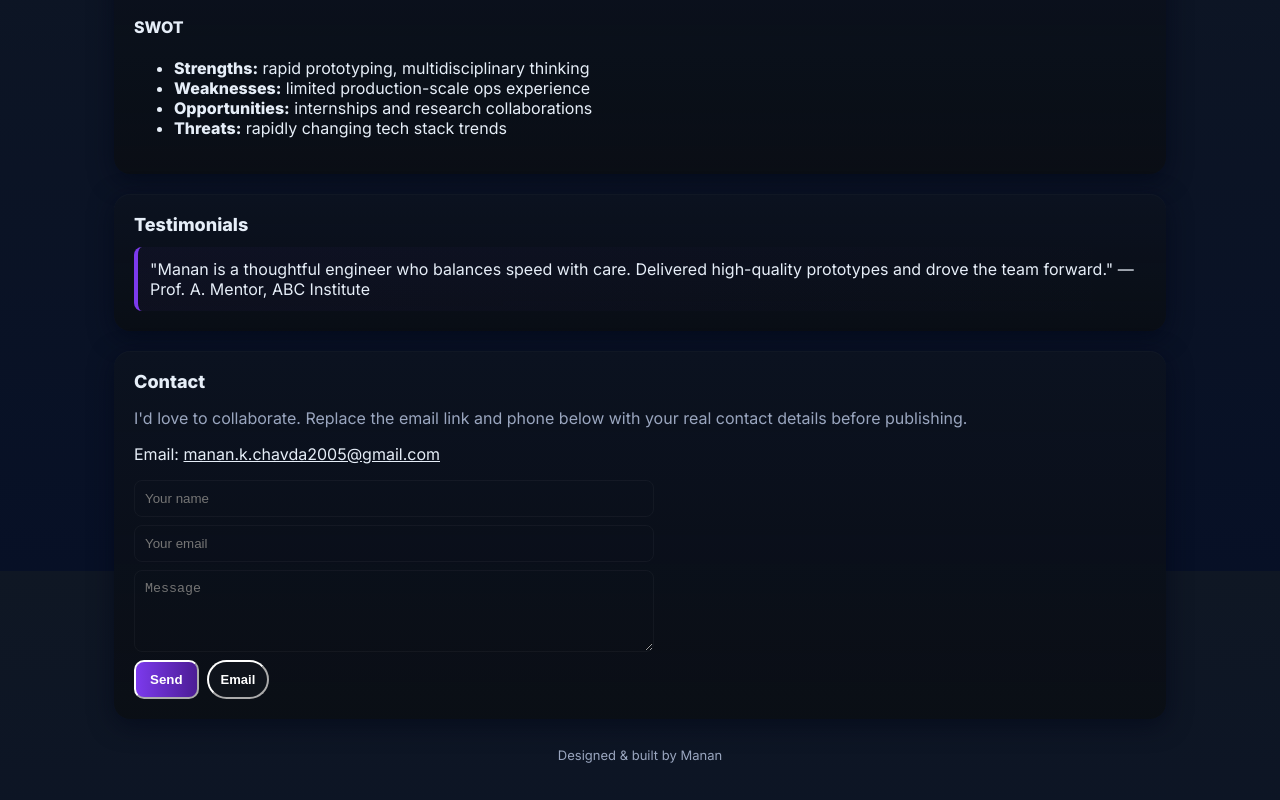
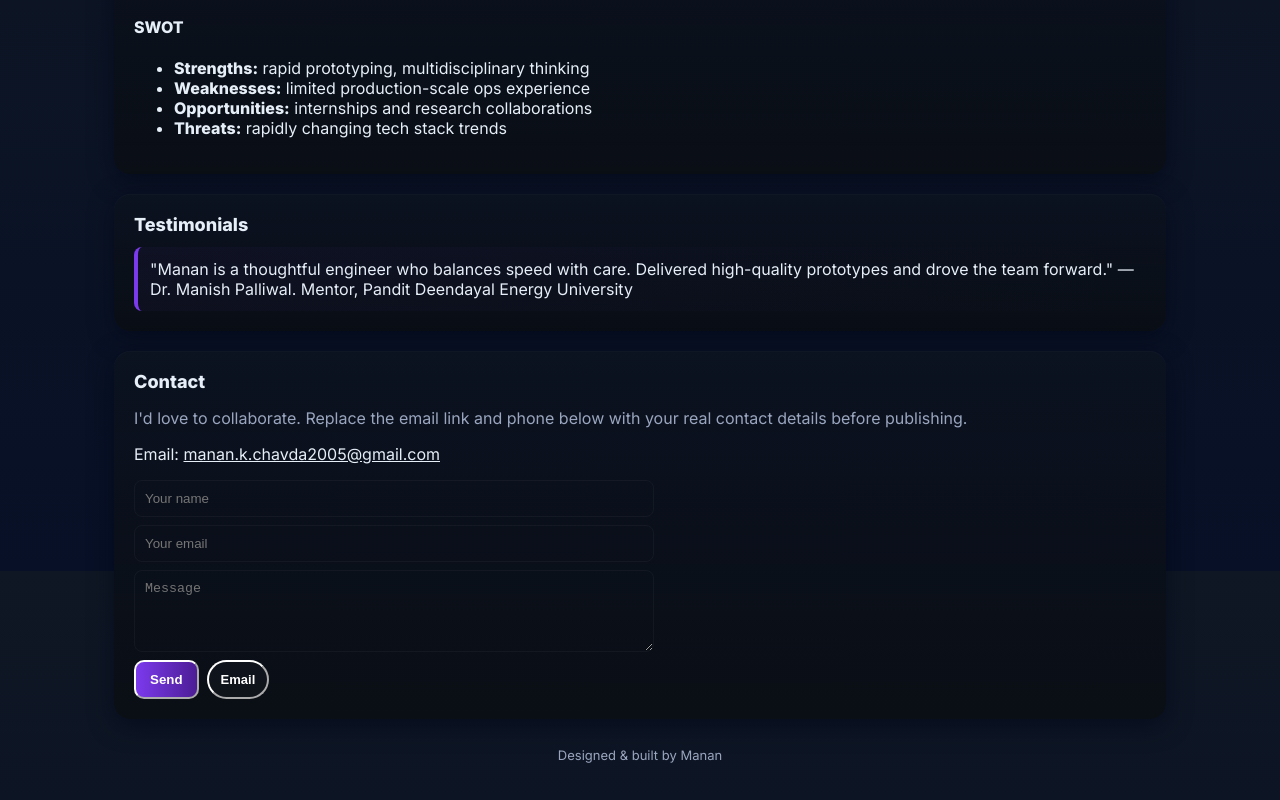
Before and after one commit to Manan-Chavda/digital-portfolio, a plain HTML site: page index.html in a window 1280 px wide. Shown: the part 2629-3429 px from the top of the page. Drawn offline with Linux system fonts and the light colour scheme.

```diff
--- a/index.html
+++ b/index.html
@@ -257,7 +257,7 @@
     <section id="testimonials" class="card reveal delay">
       <h2>Testimonials</h2>
       <blockquote>
-        "Manan is a thoughtful engineer who balances speed with care. Delivered high-quality prototypes and drove the team forward." — Prof. A. Mentor, ABC Institute
+        "Manan is a thoughtful engineer who balances speed with care. Delivered high-quality prototypes and drove the team forward." — Dr. Manish Palliwal. Mentor, Pandit Deendayal Energy University
       </blockquote>
     </section>
 
```
